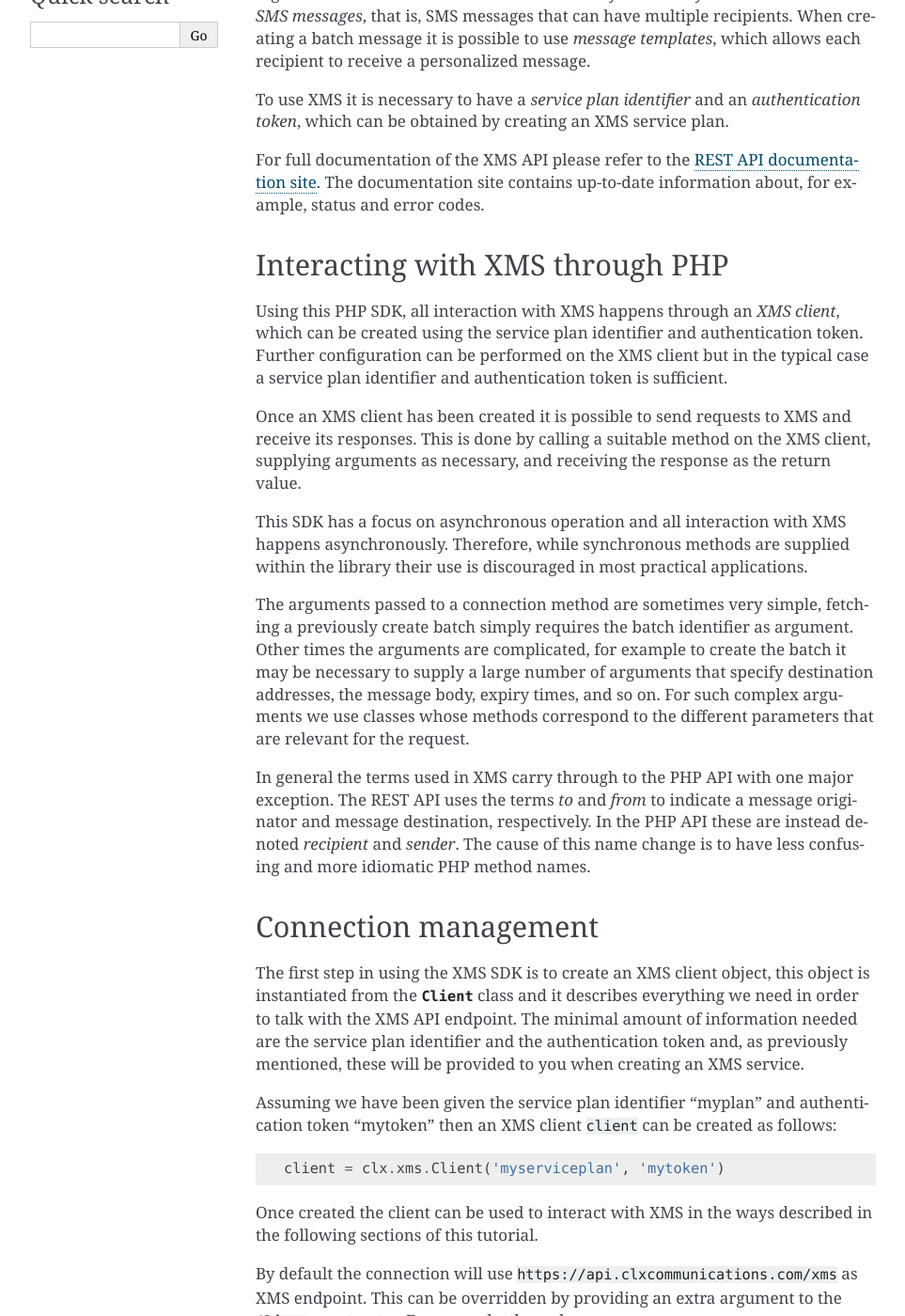
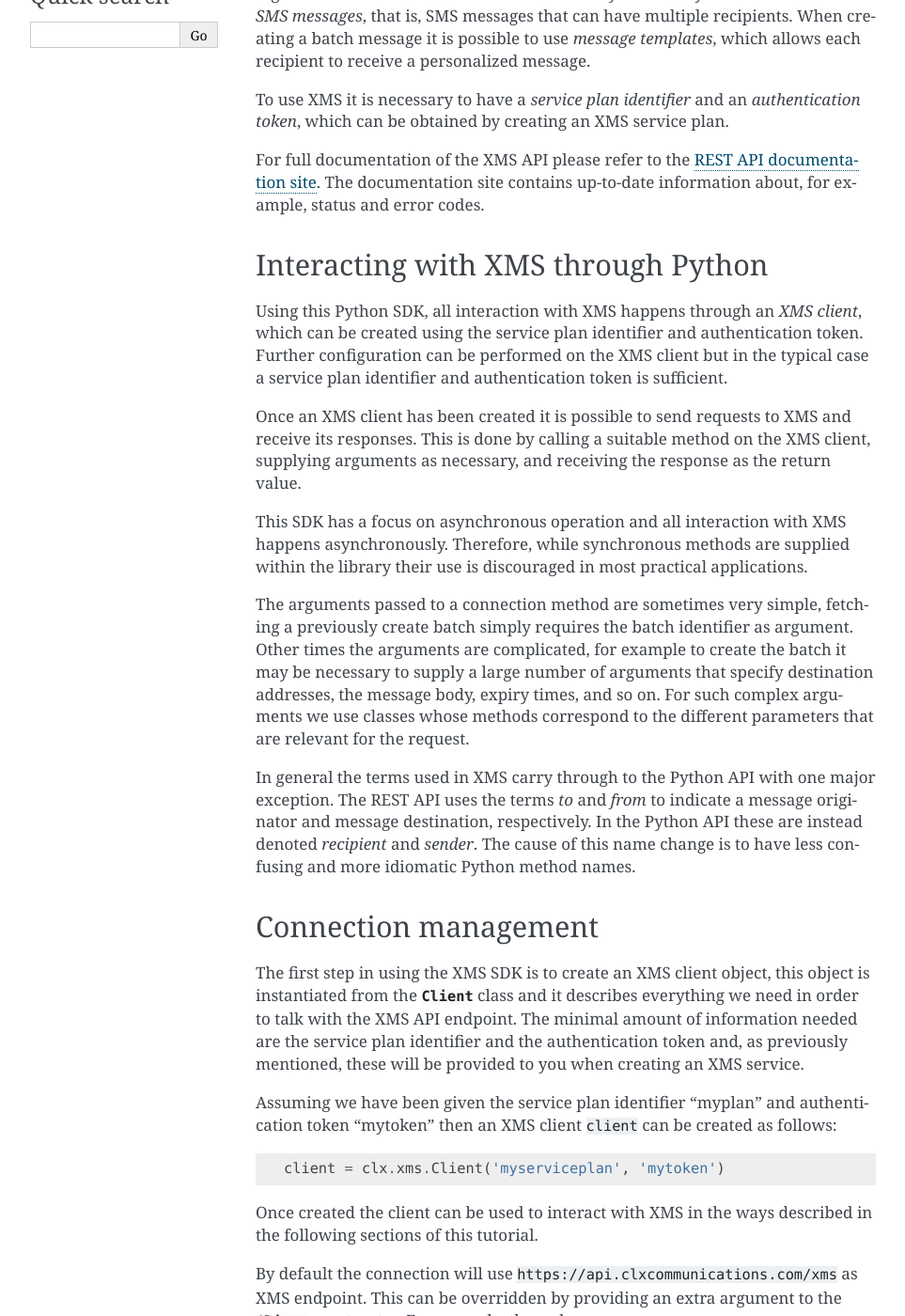
Before and after one commit to linhuiwzqu/clxcommunications, a Sphinx documentation site: the page built from docs/tutorial.rst, in a window 1280 px wide and 1400 px high, scrolled down 435 px. Shown: the whole window at 94% size, without its empty margins (148-1111 px from the left). Built offline with Sphinx 7.4.7, drawn with Linux system fonts in a browser that asks for light colours; some of the changed text lies outside the part shown.

Commit message:
Improve tutorial

```diff
--- a/docs/tutorial.rst
+++ b/docs/tutorial.rst
@@ -2,8 +2,8 @@ SMS REST API tutorial
 =====================
 
 The purpose of this document is to present the basic concepts of the
-CLX Communications HTTP REST Messaging API and how to use it from PHP
-using the HTTP REST Messaging API SDK.
+CLX Communications HTTP REST Messaging API and how to use it from
+Python using the HTTP REST Messaging API SDK.
 
 HTTP REST Messaging API basics
 ------------------------------
@@ -34,13 +34,13 @@ information about, for example, status and error codes.
 .. _`REST API documentation site`:
   https://www.clxcommunications.com/docs/sms/http-rest.html
 
-Interacting with XMS through PHP
---------------------------------
+Interacting with XMS through Python
+-----------------------------------
 
-Using this PHP SDK, all interaction with XMS happens through an *XMS
-client*, which can be created using the service plan identifier and
-authentication token. Further configuration can be performed on the
-XMS client but in the typical case a service plan identifier and
+Using this Python SDK, all interaction with XMS happens through an
+*XMS client*, which can be created using the service plan identifier
+and authentication token. Further configuration can be performed on
+the XMS client but in the typical case a service plan identifier and
 authentication token is sufficient.
 
 Once an XMS client has been created it is possible to send requests to
@@ -62,12 +62,12 @@ body, expiry times, and so on. For such complex arguments we use
 classes whose methods correspond to the different parameters that are
 relevant for the request.
 
-In general the terms used in XMS carry through to the PHP API with one
-major exception. The REST API uses the terms *to* and *from* to
+In general the terms used in XMS carry through to the Python API with
+one major exception. The REST API uses the terms *to* and *from* to
 indicate a message originator and message destination, respectively.
-In the PHP API these are instead denoted *recipient* and *sender*. The
-cause of this name change is to have less confusing and more idiomatic
-PHP method names.
+In the Python API these are instead denoted *recipient* and *sender*.
+The cause of this name change is to have less confusing and more
+idiomatic Python method names.
 
 Connection management
 ---------------------
```
